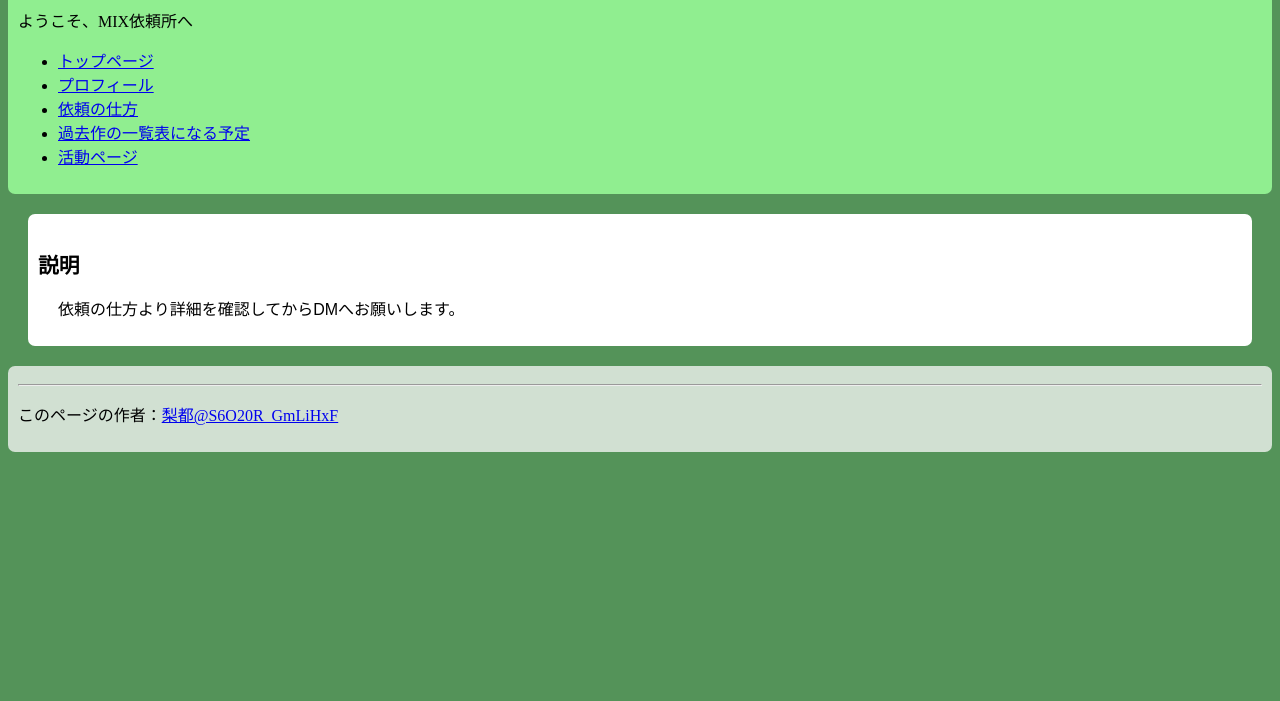
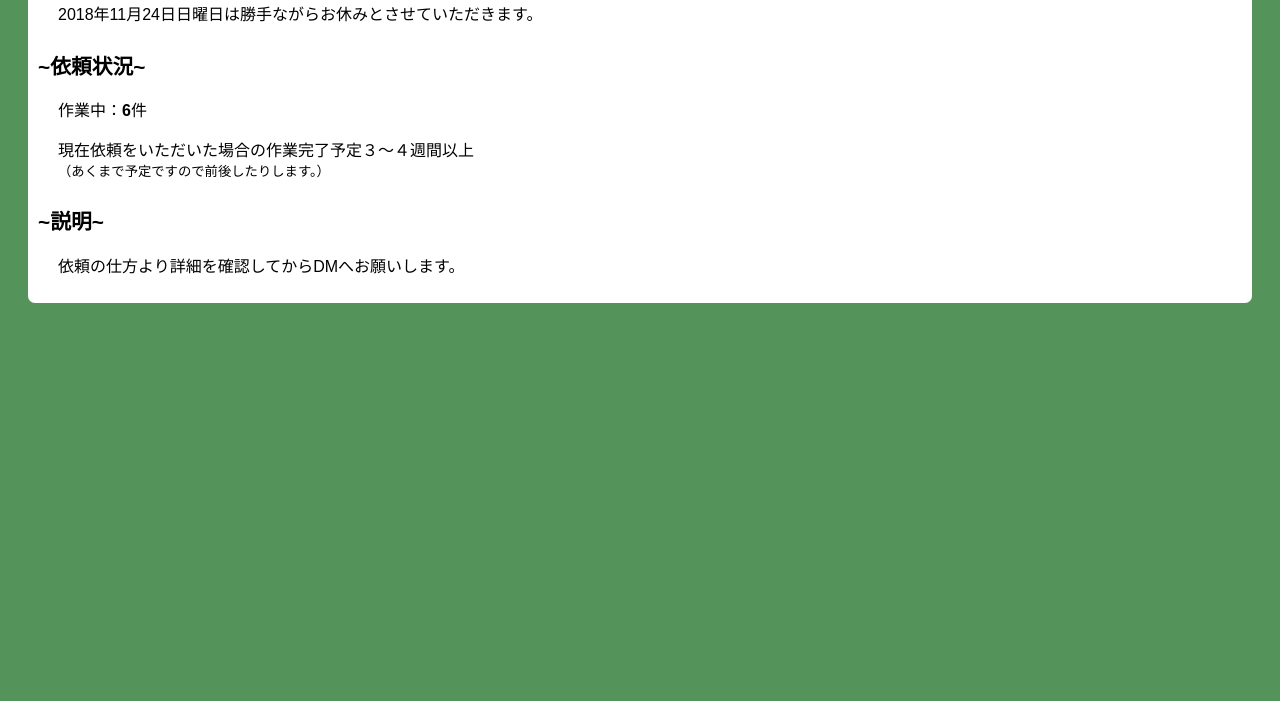
Before and after one commit to NMRitu-Rito620/RituMixHP.github.io, a plain HTML site: page toppage.html in a window 1280 px wide. Shown: the part 99-800 px from the top of the page. Drawn offline with Linux system fonts and the light colour scheme.

Commit message:
Update toppage.html

```diff
--- a/toppage.html
+++ b/toppage.html
@@ -1,5 +1,8 @@
 <!DOCTYPE html>
 <html lang="ja">
+<!--
+-->
+
 <head>
   <meta charset="utf-8">
   <meta 作者：梨都>
@@ -10,32 +13,21 @@
     @import url("./style/top.css");
   </style>
 </head>
+
 <body>
-  <div id ="container">
-<header>
-<h1>梨都のMIX依頼所DAZO☆</h1>
-<p>ようこそ、MIX依頼所へ</p>
-<nav>
-  <ul id ="menu">
-    <li><a href ="./index.html">トップページ</a></li>
-        <li><a href ="./profile.html">プロフィール</a><br></li>
-    <li><a href ="./setumei.html">依頼の仕方</a><br></li>
-    <li><a href ="./sakuhin.html">過去作の一覧表になる予定</a></li>
-          <li><a href ="./reportP.html">活動ページ</a></li>
-</ul>
-</nav>
-</header>
-
   <main>
     <article>
-  <h2>説明</h2>
+      <h2>~お知らせ~</h2>
+      <p>2018年11月24日日曜日は勝手ながらお休みとさせていただきます。</p>
+      <h2>~依頼状況~</h2>
+      <p>作業中：<strong>6</strong>件</p>
+      <p>現在依頼をいただいた場合の作業完了予定３～４週間以上<br>
+        <small>（あくまで予定ですので前後したりします。）</small>
+      </p>
+      <h2>~説明~</h2>
       <p>依頼の仕方より詳細を確認してからDMへお願いします。</p>
     </article>
   </main>
-<footer>
-  <hr>
-  <p>このページの作者：<a href = "https://twitter.com/S6O20R_GmLiHxF">梨都@S6O20R_GmLiHxF</a></p>
-</footer>
-</div>
 </body>
+
 </html>
```
Lines whose indentation alone changed are shown as unchanged.
